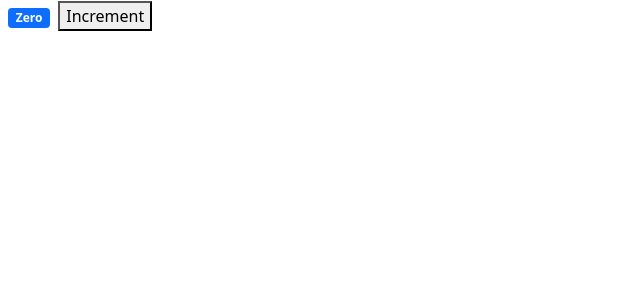
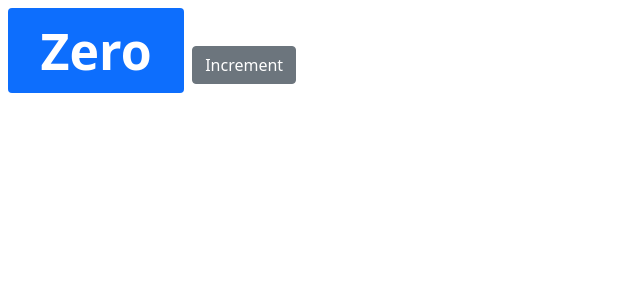
Before and after one commit to abhirampai/react-crash-by-mosh, a React (Create React App) app: page / in a window 1280 px wide. Shown: the top 300 px of the page, without its empty margins (0-640 px from the left). Built offline with nearby package versions, Linux system fonts and the light colour scheme.

Commit message:
adding styles using style

```diff
--- a/src/components/counter.jsx
+++ b/src/components/counter.jsx
@@ -4,11 +4,17 @@ class Counter extends Component {
   state = {
     count: 0,
   };
+  styles = {
+    fontSize: 50,
+    fontWeight: "bold",
+  };
   render() {
     return (
       <div>
-        <span className="badge bg-primary m-2">{this.formatCount()}</span>
-        <button>Increment</button>
+        <span style={this.styles} className="badge bg-primary m-2">
+          {this.formatCount()}
+        </span>
+        <button className="btn btn-secondary btm-sm">Increment</button>
       </div>
     );
   }
```
